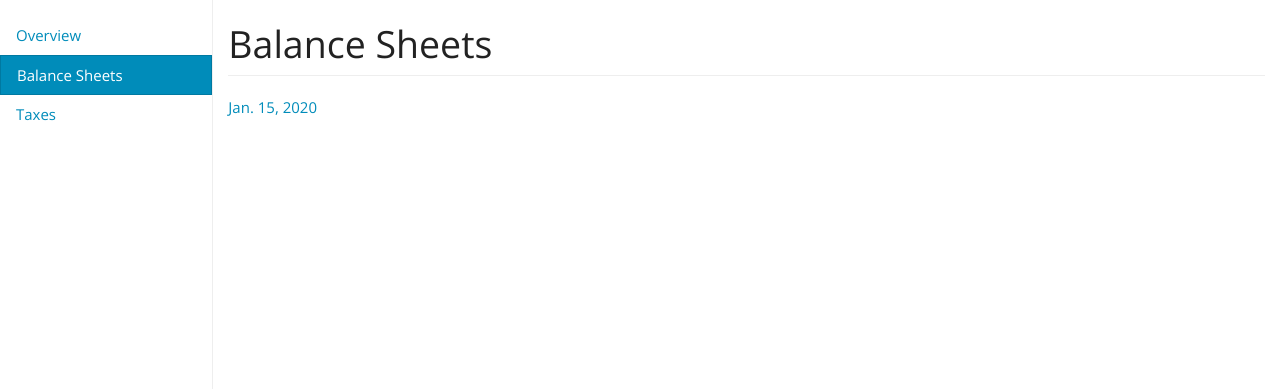
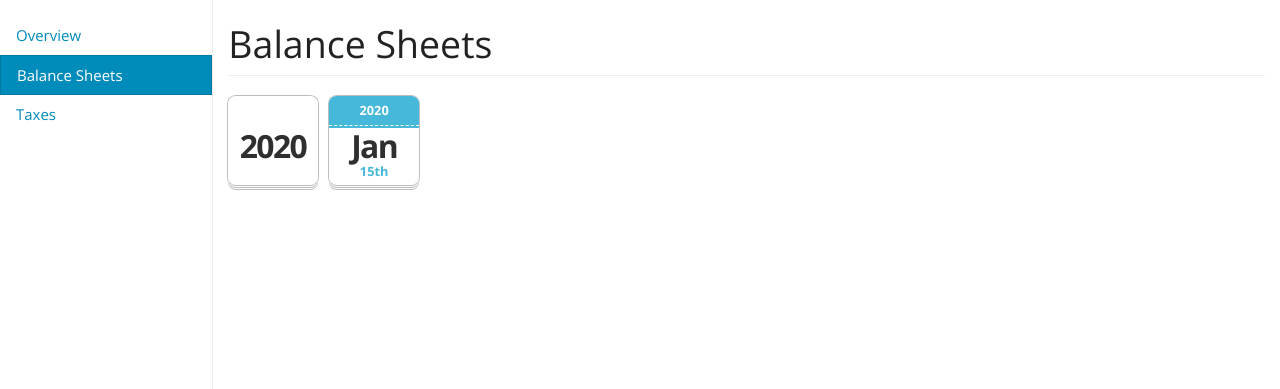
Before and after one commit to bbengfort/ledger, a Django app: page /sheets/ in a window 1280 px wide. Shown: the part 55-444 px from the top of the page. Run offline with Django 3.2, Linux system fonts and the light colour scheme; a user stored in the database is signed in; tables that the repository leaves empty hold one stand-in row (values such as "Sample post"); parts of the project's set-up code (start-up, migrations or seed data) failed here and were passed over; some libraries are stand-ins or nearby versions.

Commit message:
Calendar icon archive and next sheet button
Modifies the balance sheets archive to use a CSS calendar button to
display the archive with quick links to each.

Adds a next_sheet button which allows a quick link if the latest sheet
is with 15 days of the current date, or a create next balance sheet if
it is not and it doesn't exist.

Closes #5

```diff
--- a/accounts/models.py
+++ b/accounts/models.py
@@ -220,6 +220,19 @@ class BalanceSheet(models.Model):
 
         return reverse('sheets-detail', kwargs=kwargs)
 
+    def is_active(self):
+        """
+        Returns True if the date of the balance sheet is within 15 days of
+        the current date (either before or after). The idea here is that the
+        balance sheet date is probably on the 1st-4th of the month, so this
+        balance sheet is active if we're in the last two weeks of the previous
+        month, or the first two weeks of the next month.
+
+        The possibility exists for two balance sheets to be active.
+        """
+        days = abs((date.today() - self.date).days)
+        return days < 15
+
     def __str__(self):
         return self.title
 
--- a/accounts/signals.py
+++ b/accounts/signals.py
@@ -31,7 +31,7 @@ def update_balance_sheet_title(sender, instance, *args, **kwargs):
     """
     if not instance.title:
         instance.title = "Bills and Banking for {}".format(
-            instance.date.strftime("%b %d, %Y")
+            instance.date.strftime("%b %-d, %Y")
         )
 
 
--- a/accounts/templates/balance_sheet_archive.html
+++ b/accounts/templates/balance_sheet_archive.html
@@ -6,13 +6,26 @@
 
   <div class="row">
     <div class="col-sm">
-      <ul class="list-unstyled">
-      {% for sheet in sheets %}
-        <li>
-          <a href="{{ sheet.get_absolute_url }}">{{ sheet.date }}</a>
+      {% for year, sheets in years.items %}
+      <ul class="list-unstyled list-inline no-hover">
+        <li class="list-inline-item">
+          <time datetime="{{ year }}" class="icon">
+            <span>{{ year }}</span>
+          </time>
         </li>
+        {% for sheet in sheets %}
+        <li class="list-inline-item">
+          <a href="{{ sheet.get_absolute_url }}">
+            <time datetime="{{ sheet.date|date:"Y-m-d" }}" class="icon{% if sheet.is_active %} active{% endif %}">
+              <em>{{sheet.date|date:"jS"}}</em>
+              <strong>{{ sheet.date|date:"Y"}}</strong>
+              <span>{{ sheet.date|date:"M" }}</span>
+            </time>
+          </a>
+        </li>
+        {% endfor %}
+      </ul>
       {% endfor %}
-      </ul>
     </div>
   </div>
 {% endblock %}
--- a/accounts/views.py
+++ b/accounts/views.py
@@ -20,10 +20,10 @@ from .models import BalanceSheet
 
 from django.http import Http404
 from django.views.generic import DetailView
+from django.views.generic.edit import CreateView
 from django.utils.translation import gettext as _
 from django.views.generic.dates import ArchiveIndexView
 from django.contrib.auth.mixins import LoginRequiredMixin
-
 
 ##########################################################################
 ## Accounting HTML Views
@@ -41,6 +41,13 @@ class BalanceSheetArchives(LoginRequiredMixin, ArchiveIndexView):
     def get_context_data(self, **kwargs):
         context = super(BalanceSheetArchives, self).get_context_data(**kwargs)
         context['dashboard'] = 'sheets'
+
+        # Create a hierarchical index of sheets
+        context["years"] = {
+            dt.year: context['sheets'].filter(date__year=dt.year)
+            for dt in context['date_list']
+        }
+
         return context
 
 
@@ -93,3 +100,10 @@ class BalanceSheetView(LoginRequiredMixin, DetailView):
         context = super(BalanceSheetView, self).get_context_data(**kwargs)
         context['dashboard'] = 'sheets'
         return context
+
+
+class CreateBlanceSheet(LoginRequiredMixin, CreateView):
+
+    http_method_names = ['post']
+    model = BalanceSheet
+    fields = ["date"]
--- a/assets/css/style.css
+++ b/assets/css/style.css
@@ -97,3 +97,86 @@ h1 {
         display: none;
     }
 }
+
+/* Calendar Icon */
+
+/* Stop underline when in a link */
+.no-hover a:hover, a.no-hover:hover {
+  text-decoration: none;
+}
+
+
+
+/* Displays a datetime as a calendar icon */
+time.icon
+{
+  font-size: 0.85em; /* change icon size */
+  display: block;
+  position: relative;
+  width: 7em;
+  height: 7em;
+  background-color: #fff;
+  border-radius: 0.6em;
+  box-shadow: 0 1px 0 #bdbdbd, 0 2px 0 #fff, 0 3px 0 #bdbdbd, 0 4px 0 #fff, 0 5px 0 #bdbdbd, 0 0 0 1px #bdbdbd;
+  overflow: hidden;
+  margin-bottom: 1em;
+}
+
+time.icon:hover {
+  background-color: #46b8da22;
+}
+
+time.active:hover {
+  background-color: #43ac6a22;
+}
+
+/* All calendar icon text elements */
+time.icon *
+{
+  display: block;
+  width: 100%;
+  font-size: 1em;
+  font-weight: bold;
+  font-style: normal;
+  text-align: center;
+}
+
+/* Top of the calendar icon */
+time.icon strong
+{
+  position: absolute;
+  top: 0;
+  padding: 0.4em 0;
+  color: #fff;
+  background-color: #46b8da;
+  border-bottom: 1px dashed #fff;
+  box-shadow: 0 2px 0 #46b8da;
+}
+
+/* Active icon */
+time.active strong {
+  background-color: #43ac6a;
+  border-bottom: 1px dashed #fff;
+  box-shadow: 0 2px 0 #43ac6a;
+}
+
+/* Bottom annotation of the calendar icon */
+time.icon em
+{
+  position: absolute;
+  bottom: 0.3em;
+  color: #46b8da;
+}
+
+time.active em {
+  color: #43ac6a
+}
+
+/* Middle of the calendar icon */
+time.icon span
+{
+  font-size: 2.5em;
+  letter-spacing: -0.05em;
+  padding-top: 0.8em;
+  color: #2f2f2f;
+}
--- a/ledger/urls.py
+++ b/ledger/urls.py
@@ -56,6 +56,7 @@ urlpatterns = [
     path('', Overview.as_view(), name="overview"),
     path('taxes/', TaxesDashboard.as_view(), name="taxes"),
     path('sheets/', BalanceSheetArchives.as_view(), name="sheets-archive"),
+    path('sheets/new', CreateBlanceSheet.as_view(), name="sheets-create"),
     path('sheets/<int:year>-<int:month>-<int:day>/', BalanceSheetView.as_view(), name="sheets-detail"),
 
     # Authentication URLs
--- a/ledger/version.py
+++ b/ledger/version.py
@@ -16,7 +16,7 @@ Helper module for managing versioning information
 
 __version_info__ = {
     'major': 0,
-    'minor': 1,
+    'minor': 2,
     'micro': 0,
     'releaselevel': 'final',
     'serial': 0,
--- a/templates/site/overview.html
+++ b/templates/site/overview.html
@@ -1,7 +1,8 @@
 {% extends 'site/dashboard.html' %}
+{% load accounting %}
 
 {% block dashboard-title %}Overview{% endblock %}
 
 {% block dashboard-content %}
-  <p class="lead">This ledger is still a work in progress!</p>
+    {% next_sheet %}
 {% endblock %}
```
Also changed, not shown: accounts/templates/snippets/next_sheet.html (added, +13 -0 lines), accounts/templatetags/accounting.py (+20 -0 lines).
